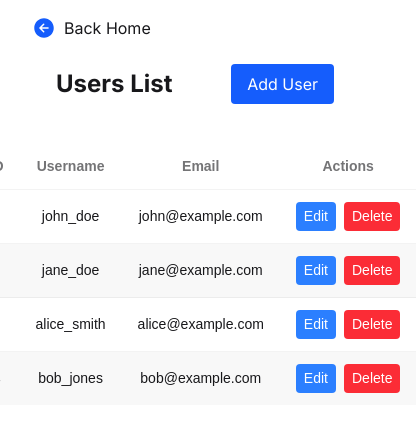
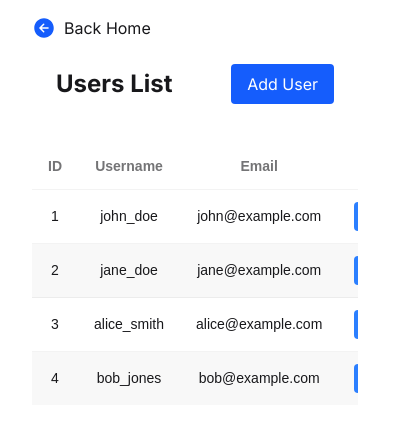
Before and after one commit to ClarenceG01/ci-challenge, a React (Vite) app: page /users in a window 390 px wide. Shown: the top 432 px of the page, 416 px wide, since content can reach past the window. Built offline with nearby package versions, Linux system fonts and the light colour scheme; a web font is replaced by a local one.

Commit message:
user table scroll horizontally for small screens

```diff
--- a/src/pages/Users.jsx
+++ b/src/pages/Users.jsx
@@ -32,6 +32,7 @@ return (
 				Add User
 			</button>
 		</div>
+		<div className="w-full overflow-x-auto">
 		<table className="table table-zebra font-abz">
 			<thead>
 				<tr>
@@ -65,6 +66,7 @@ return (
 				))}
 			</tbody>
 		</table>
+	</div>
 		{showModal &&
 			createPortal(
 				<AddUserModal setShowModal={setShowModal} />,
```
